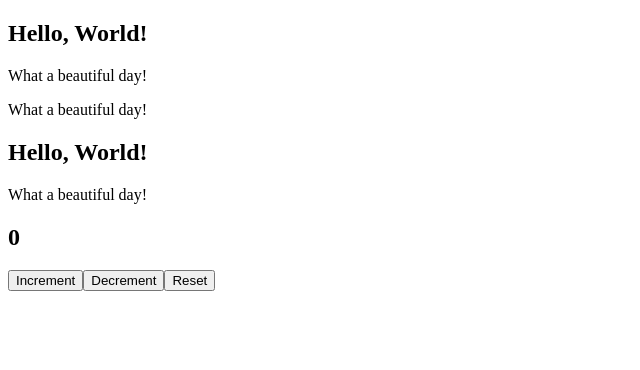
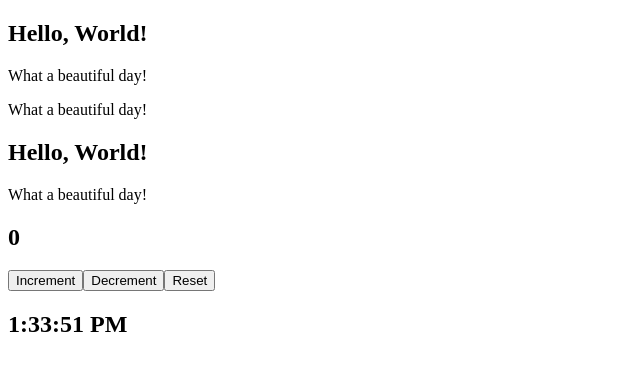
Before and after one commit to Eno-Mario/react, a React (Vite) app: page / in a window 1280 px wide. Shown: the top 370 px of the page, without its empty margins (0-640 px from the left). Built offline with nearby package versions, Linux system fonts and the light colour scheme.

Commit message:
soluzione

```diff
--- a/src/App.jsx
+++ b/src/App.jsx
@@ -4,6 +4,7 @@ import Message from "./Message"; /* the import created automatically */
 import Welcome from "./Welcome";
 import AlertClock from "./AlertClock";
 import Counter from "./Counter";
+import Clock from "./Clock";
 
 function App() {
   function handleShowCurrentTime () {
@@ -18,6 +19,7 @@ function App() {
       <Message /> {/* we can render the Message component directly within the App component, if we do it we automatically import the Message component */}
       <Hello /> {/* yes we can use component Hello more than once! */}
       <Counter />
+      <Clock/>
     </div>
   );
 }
--- /dev/null
+++ b/src/Clock.jsx
@@ -0,0 +1,15 @@
+import { useEffect, useState } from "react"
+
+function Clock() {
+    const [date, setDate] = useState(new Date());
+
+    useEffect( () => {
+        const intervalID = setInterval(()=> setDate(new Date()),1000)
+
+        return () => clearInterval(intervalID)
+    }, [])
+
+    return <h2>{date.toLocaleTimeString()}</h2>
+}
+
+export default Clock
```
Also changed, not shown: 1 other file (tests, documents, lock files or other folders).
